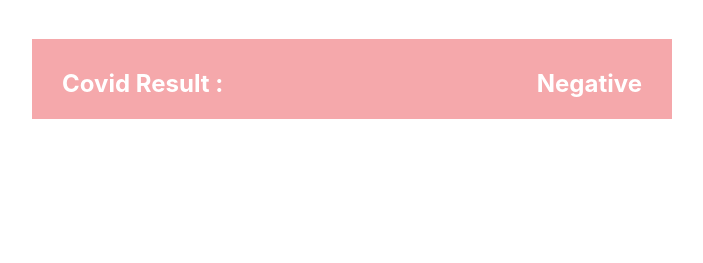
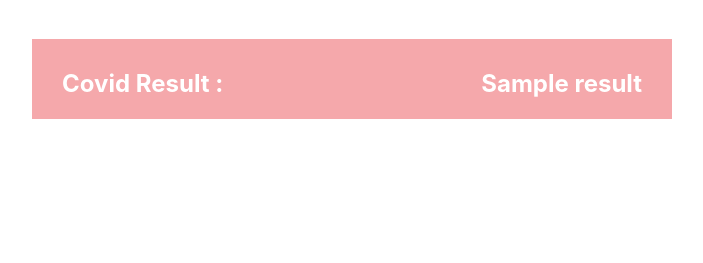
Before and after one commit to vasu2907/CovidDetection, a Django app: template templates/home.html in a window 1280 px wide. Shown: the part 508-771 px from the top of the page, without its empty margins (288-991 px from the left). Run offline with Django 3.2, Linux system fonts and the light colour scheme; the template is opened without the code that fills it: most values are stand-ins (such as "Sample title", 1, 10 or a date in 2020); some libraries are stand-ins or nearby versions.

Commit message:
changed url to dataHandler post detection

```diff
--- a/app/views.py
+++ b/app/views.py
@@ -129,4 +129,4 @@ def dataHandler(request):
 
     mailSuccess = send_covid_email(name, email, covidResult)
     print(mailSuccess)
-    return HttpResponseRedirect('/home')
+    return render(request, 'home.html', {'result': covidResult})
--- a/templates/home.html
+++ b/templates/home.html
@@ -56,7 +56,7 @@
         <div class="row">
             <div class="log-form" style="width: 50%;margin-left: 25%;background: #f5a8ab;padding: 30px 30px 50px 30px;line-height: normal;">
                 <p style="margin: 0px;color: white;float: left;font-size: x-large;font-weight: bolder;">Covid Result :</p>
-                <p style="margin: 0px;color: white;float: right;font-size: x-large;font-weight: bolder;">Negative</p>
+                <p style="margin: 0px;color: white;float: right;font-size: x-large;font-weight: bolder;">{{ result }}</p>
 
             </div>
         </div>
```
Also changed, not shown: db.sqlite3, 1 other file.
